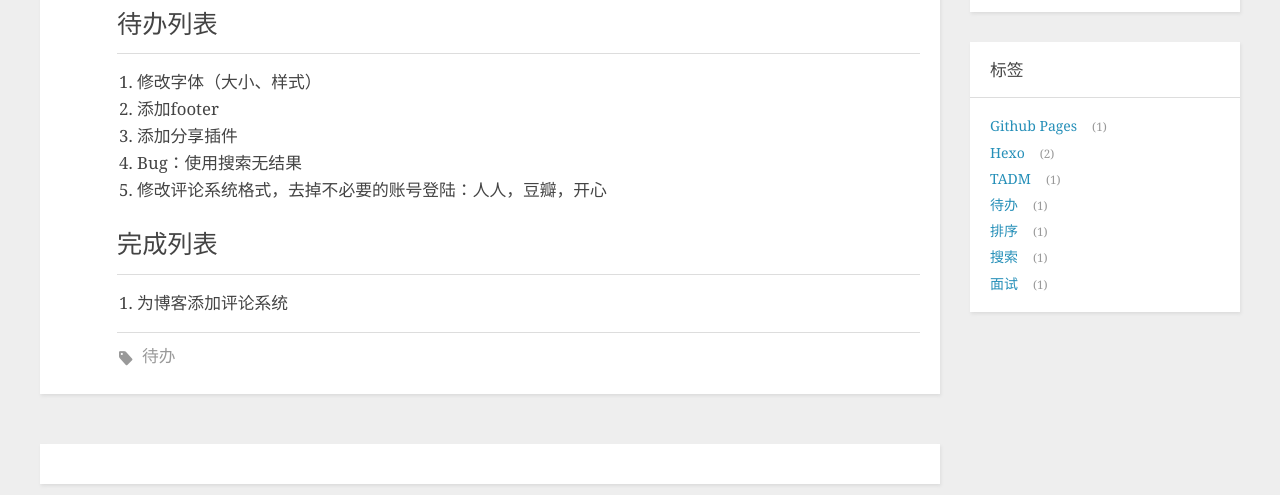
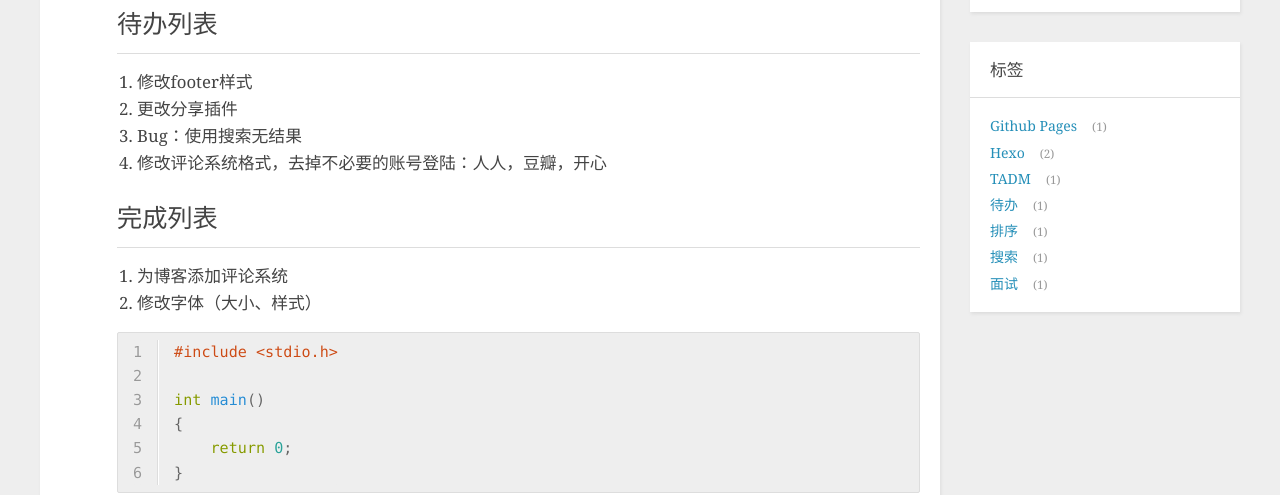
Before and after one commit to Shitaibin/old-blog-resource, a plain HTML site: page 2015/05/01/完善博客待办列表/index.html in a window 1280 px wide. Shown: the part 337-832 px from the top of the page. Drawn offline with nearby package versions, Linux system fonts and the light colour scheme; a script that the page names is missing.

Commit message:
Site updated: 2015-05-03 23:45:48

```diff
--- a/2015/05/01/完善博客待办列表/index.html
+++ b/2015/05/01/完善博客待办列表/index.html
@@ -64,15 +64,16 @@
 <p>事情总要一步一步来，慢慢完善博客。</p>
 </blockquote>
 <h2 id="待办列表">待办列表</h2><ol>
-<li>修改字体（大小、样式）</li>
-<li>添加footer</li>
-<li>添加分享插件</li>
+<li>修改footer样式</li>
+<li>更改分享插件</li>
 <li>Bug：使用搜索无结果</li>
 <li>修改评论系统格式，去掉不必要的账号登陆：人人，豆瓣，开心</li>
 </ol>
 <h2 id="完成列表">完成列表</h2><ol>
 <li>为博客添加评论系统</li>
+<li>修改字体（大小、样式）</li>
 </ol>
+<figure class="highlight c"><table><tr><td class="gutter"><pre><span class="line">1</span><br><span class="line">2</span><br><span class="line">3</span><br><span class="line">4</span><br><span class="line">5</span><br><span class="line">6</span><br></pre></td><td class="code"><pre><span class="line"><span class="preprocessor">#<span class="keyword">include</span> &lt;stdio.h&gt;</span></span><br><span class="line"></span><br><span class="line"><span class="function"><span class="keyword">int</span> <span class="title">main</span><span class="params">()</span></span><br><span class="line"></span>&#123;</span><br><span class="line">    <span class="keyword">return</span> <span class="number">0</span>;</span><br><span class="line">&#125;</span><br></pre></td></tr></table></figure>
 
 
     </div>
```
Also changed, not shown: index.html (+4 -3 lines).
